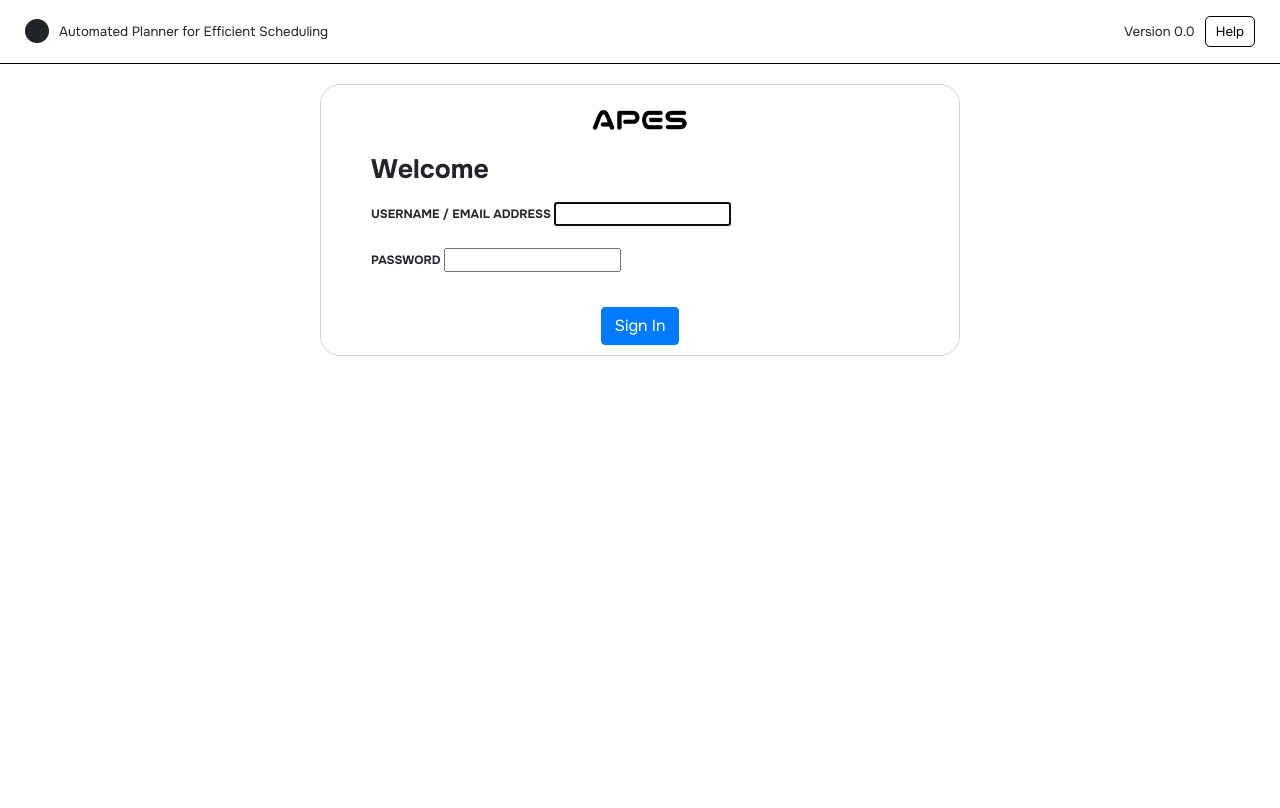
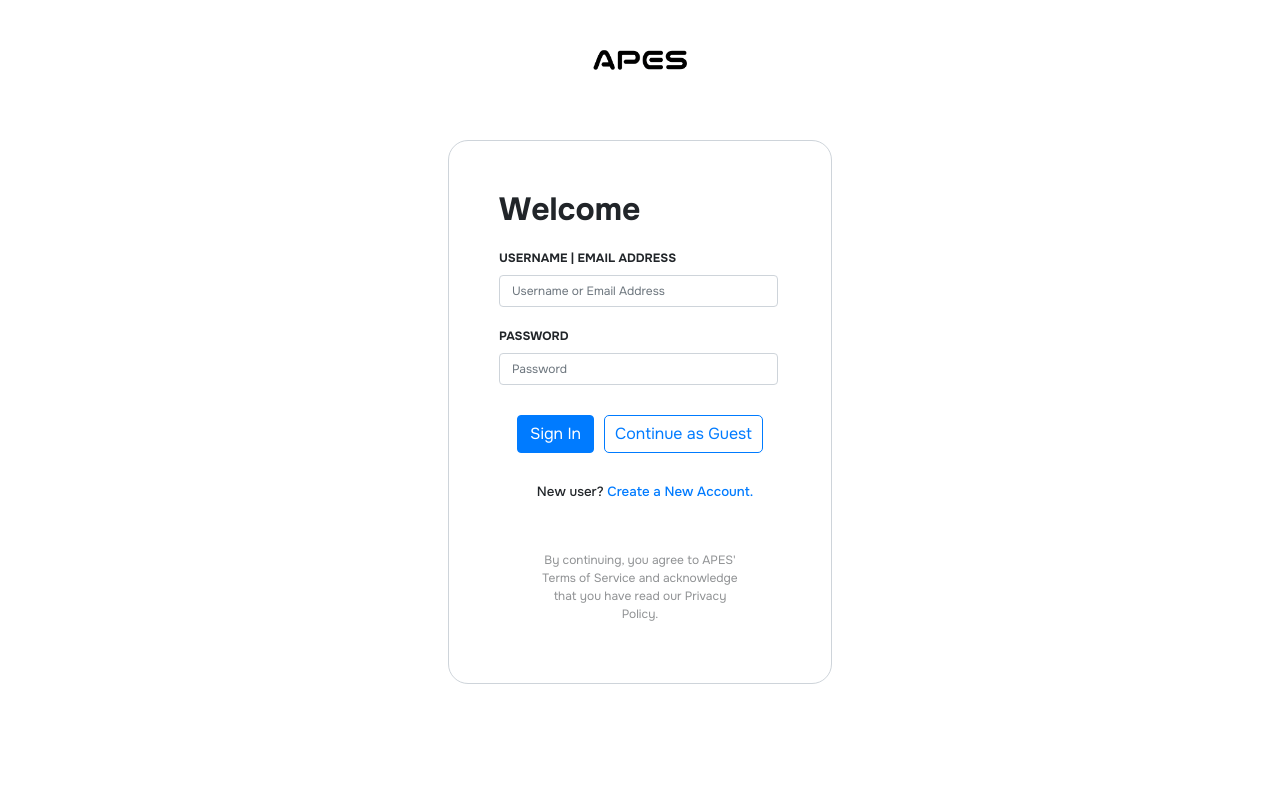
Before and after one commit to pingu204/cs192-APES, a Django app: page /login/ in a window 1280 px wide. Before the commit the page ends 356 px from the top, so only its background shows below. Run offline with Django 5.2, Linux system fonts and the light colour scheme.

Commit message:
add: UI for login

```diff
--- a/src/session/forms.py
+++ b/src/session/forms.py
@@ -90,6 +90,26 @@ class UserRegisterForm(BaseUserCreationForm):
 # UserAuthenticationForm class to override AuthenticationForm since logins are allowed for BOTH username and email
 # not just username/email alone (which is already supported by AuthenticationForm)
 class UserAuthenticationForm(AuthenticationForm):
+    username = forms.CharField(
+        max_length = 20,
+        label = "Username | Email Address",
+        widget = forms.TextInput(
+            attrs = {
+                "placeholder" : "Username or Email Address",
+                "class" : "form-control"
+            }
+        ))
+
+    password = forms.CharField(
+        label="Password",
+        widget=forms.PasswordInput(
+            attrs = {
+                "placeholder" : "Password",
+                "class" : "form-control"
+            }
+        )
+    )
+
     def clean(self):
         User = get_user_model()
         username_or_email = self.cleaned_data.get("username")
--- a/src/session/templates/login.html
+++ b/src/session/templates/login.html
@@ -2,7 +2,7 @@
 
 {% block nav %}
 
-    {% include 'nav_main.html' %}
+    {% include 'nav_sessions.html' %}
 
 {% endblock %}
 
@@ -12,26 +12,14 @@
 {% load static %}
 
     <div class="body-container sessions">
-        <div class="form-body">
-            <div class="logo-container">
-                <img src="{% static 'images/apes_logo.png' %}" alt="APES Logo">
-            </div>
-
-            <br>
-
+        <div class="form-body login">
             <h1>Welcome</h1>
-            {% if messages %}
-                <ul class="messages">
-                    {% for message in messages %}
-                        <li class="{{ message.tags }}">{{ message }}</li>
-                    {% endfor %}
-                </ul>
-            {% endif %}
 
             <form method="POST" id="logInForm"> {% csrf_token %} <!--action="/users/login"-->
                 <div class="form-row">
                     <div class="col">
-                        <label for="id_username">USERNAME / {{ form.username.label | upper}}</label> <!--typed in "USERNAME" since Django's Auth Form only has 2 fields: username & password-->
+                        <!--typed in "USERNAME" since Django's Auth Form only has 2 fields: username & password-->
+                        <label for="id_username">{{ form.username.label | upper}}</label>
                         {{ form.username }}
                     </div>
                 </div>
@@ -43,12 +31,30 @@
                     </div>
                 </div>
 
-                <div class="submit-area">
+                <div class="submit-area login">
                     <button class="btn btn-primary submit-button" type="submit" id="submitButton">Sign In</button>
-                    <!-- <button class="btn btn-primary submit-button" type="submit" id="submitButton" disabled>Continue as Guest</button> -->
+                    <button class="btn btn-primary btn-outline"><a href="/guest/">Continue as Guest</a></button>
                 </div>
 
             </form>
+
+            <div class="center">
+                <h6>New user? <a href="/register/">Create a New Account.</a></h6>
+            </div>
+
+            {% if messages %}
+                <div class="errors">
+                    <ul class="errors-list">
+                        {% for message in messages %}
+                            <li><i class="bi bi-exclamation-circle"></i> {{ message }}</li>
+                        {% endfor %}
+                    </ul>
+                </div>
+            {% endif %}
+
+            <div class="center agreement">
+                By continuing, you agree to APES' Terms of Service and acknowledge that you have read our Privacy Policy.
+            </div>
 
         </div>
     </div>
--- a/src/static/css/style.css
+++ b/src/static/css/style.css
@@ -17,6 +17,7 @@ body {
 .nav-container.sessions {
     height: 15vh;
     border: none;
+    justify-content: center;
 }
 
 .nav-container.landing {
@@ -28,6 +29,18 @@ body {
     margin: 5px;
     display:flex;
     align-items: center;
+}
+
+button.btn-primary.btn-outline {
+    border: 1px solid #007bff;
+    color: #007bff;
+    background: none;
+}
+
+button.btn-primary.btn-outline:hover {
+    background: #007bff;
+    color: white;
+    border: 1px solid #007bff;
 }
 
 button.btn-outline, button.btn-dark-filled:hover {
@@ -75,6 +88,7 @@ hr {
     /* background-color: rgb(0,0,0,0.025); */
     display: flex;
     justify-content: center;
+    overflow: hidden;
 }
 
 .body-container.landing {
@@ -119,6 +133,14 @@ hr {
     position: relative;
 }
 
+.form-body.login {
+    width: 30vw;
+}
+
+.form-body.login h1 {
+    font-size: 24pt;
+}
+
 .form-body h1 {
     font-size: 20pt;
     font-weight: bold;
@@ -129,6 +151,17 @@ hr {
     font-size: 10pt;
     display: inline;
     margin-left: 10px;
+}
+
+div.center {
+    text-align: center;
+    margin-top: 20px;
+}
+
+div.agreement {
+    width: 75%;
+    margin: 50px auto 50px auto;
+    opacity: 0.5;
 }
 
 .form-body h5 {
@@ -152,12 +185,21 @@ label.form-check-label {
 
 .form-check {
     margin-top: 20px;
+    margin-bottom: 30px;
 }
 
 .submit-area {
     display: flex;
     justify-content: center;
+    margin-bottom:30px;
+}
+
+.submit-area.login {
     margin-top: 30px;
+}
+
+.submit-area.login > :first-child {
+    margin-right: 10px;
 }
 
 .form-control {
@@ -393,9 +435,14 @@ button.sign-out {
     margin-left: 20px;
 }
 
-button.sign-out a, button.sign-out a:hover {
+button a, button a:hover {
     color: inherit;
     text-decoration: none;
+}
+
+img.apes-logo {
+    height: 60px;
+    width: auto;
 }
 /* Icons from Iconify */
 
--- a/src/templates/nav_sessions.html
+++ b/src/templates/nav_sessions.html
@@ -1,9 +1,9 @@
+{% load static %}
+
 <div class="nav-container sessions">
     <!-- <div>
         <h1><i class="bi bi-circle-fill"></i>Branding</h1>
     </div> -->
-    <div class="filler">
-        <h1>Branding</h1>
-    </div>
+    <a href="/"><img class="apes-logo" src="{% static 'images/apes_logo.png' %}"></a>
 
 </div>
```
Also changed, not shown: src/session/templates/register.html (+7 -5 lines), src/db.sqlite3.
